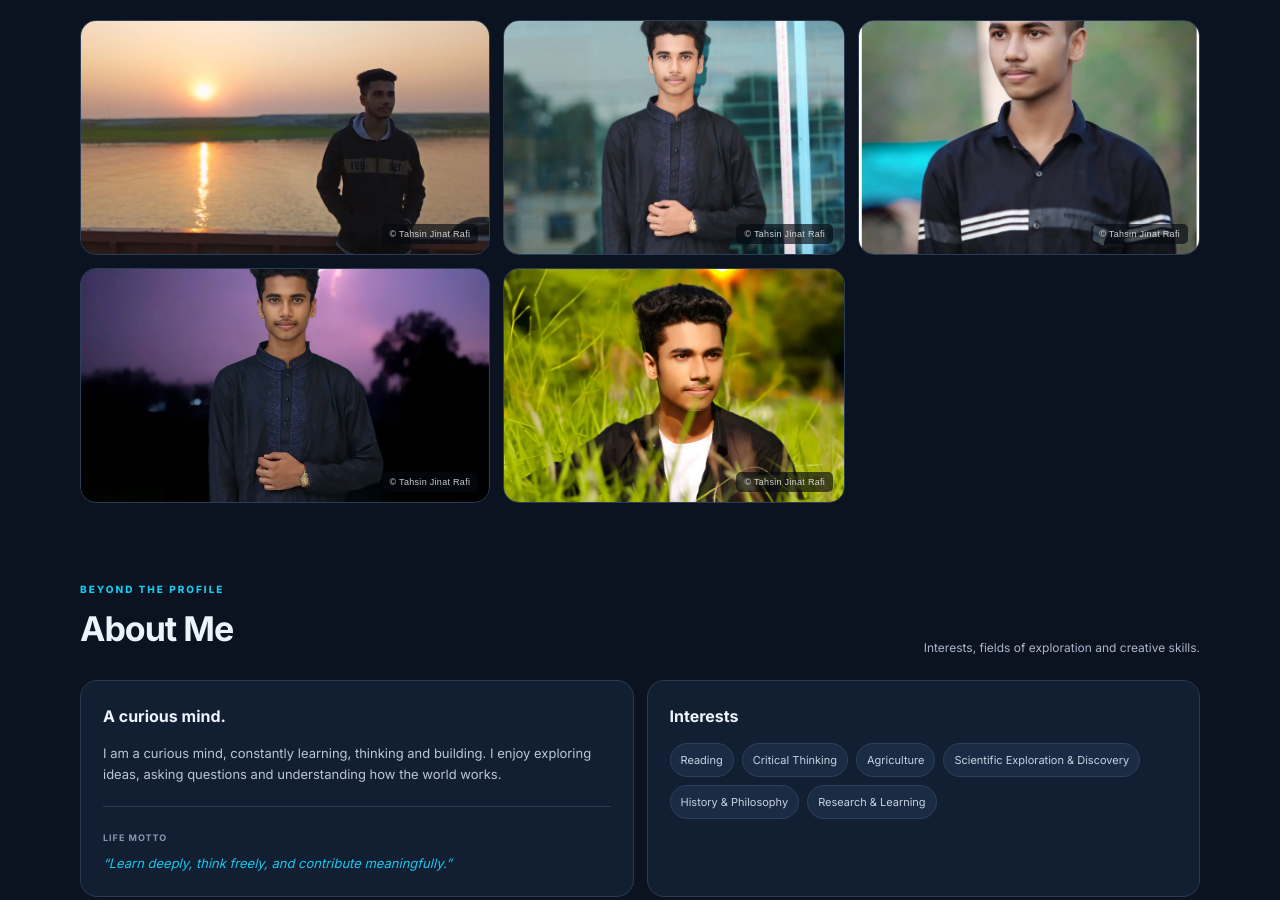
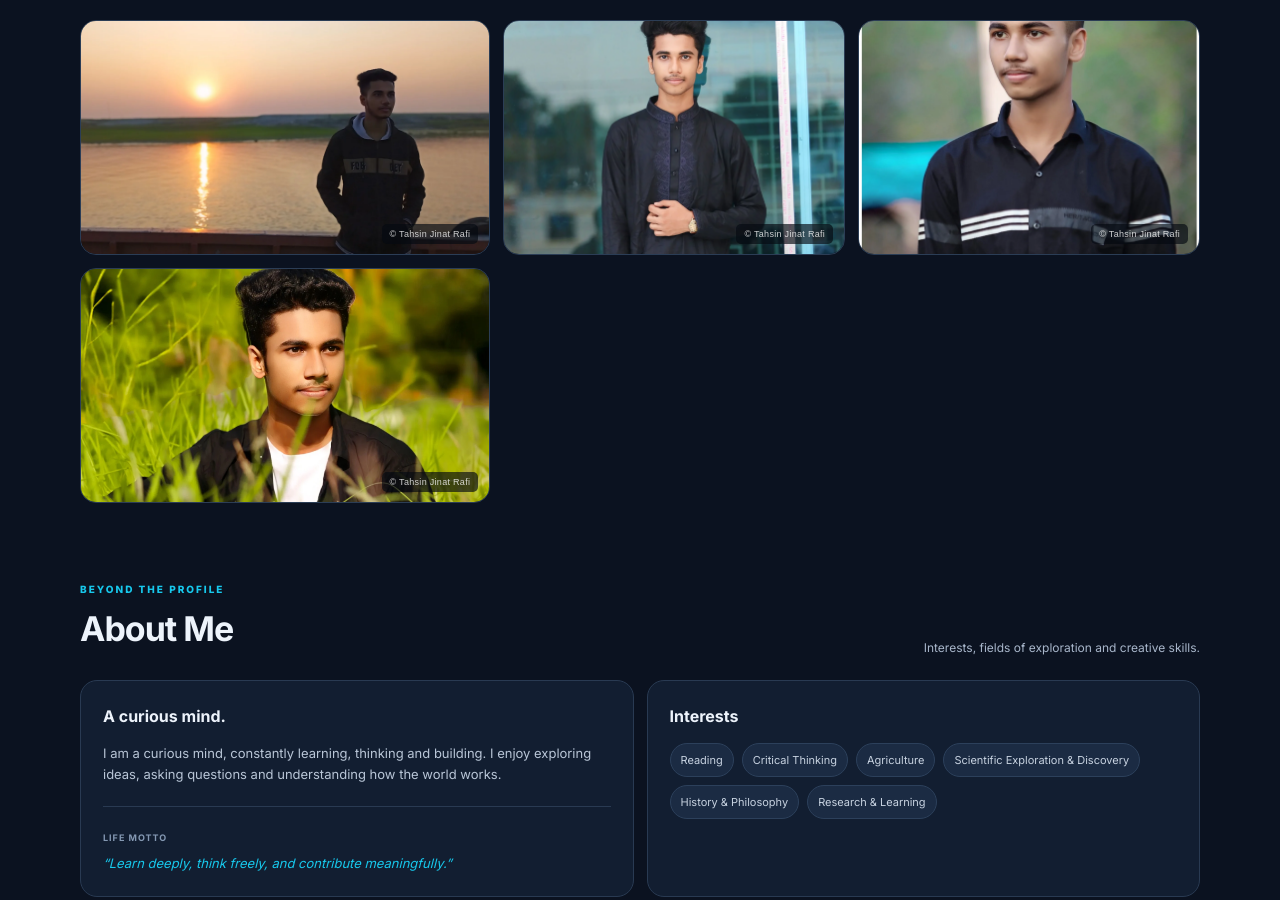
Before and after one commit to TahsinJinatRafi/tahsinjinatrafi.github.io, a plain HTML site: page index.html in a window 1280 px wide. Shown: the part 886-1786 px from the top of the page. Drawn offline with Linux system fonts and the light colour scheme.

Commit message:
Remove unwanted creative gallery image

```diff
--- a/index.html
+++ b/index.html
@@ -1,7 +1,7 @@
 <!doctype html><html lang="en"><head><meta charset="utf-8"><meta name="viewport" content="width=device-width,initial-scale=1"><meta name="theme-color" content="#0b1220"><meta name="description" content="Tahsin Jinat Rafi — Student, Thinker, Visionary. Explore his interests, creative skills, photographs and writings."><meta name="author" content="Tahsin Jinat Rafi"><meta name="robots" content="index,follow"><title>Tahsin Jinat Rafi | Personal Website</title><meta property="og:title" content="Tahsin Jinat Rafi | Personal Website"><meta property="og:description" content="Student · Thinker · Visionary. A curious mind, constantly learning, thinking and building."><meta property="og:image" content="assets/profile.webp"><link rel="stylesheet" href="styles.css"><script type="application/ld+json">{"@context":"https://schema.org","@type":"Person","name":"Tahsin Jinat Rafi","alternateName":"Tahsin Rafi","jobTitle":"Student","description":"A curious mind, constantly learning, thinking and building.","sameAs":["https://www.facebook.com/tahsinjinat.rafi"]}</script></head><body>
 <header class="top"><a class="logo" href="#home">TR<span>.</span></a><nav id="nav"><a href="#home">Home</a><a href="#gallery">Gallery</a><a href="#about">About</a><a href="#writings">Writings</a></nav><a class="top-fb" href="https://www.facebook.com/tahsinjinat.rafi" target="_blank" rel="noopener">Facebook ↗</a><button class="menu" aria-label="Toggle menu">☰</button></header>
 <main><section class="wrap hero" id="home"><article class="profile"><div class="hero-grid"><div class="portrait"><img class="protected" src="assets/profile.webp" alt="Portrait of Tahsin Jinat Rafi"><span class="watermark">© Tahsin Jinat Rafi</span></div><div class="bio"><p class="kicker">PERSONAL WEBSITE</p><h1>Tahsin Jinat Rafi</h1><p class="tag">Student <i>·</i> Thinker <i>·</i> Visionary</p><p class="intro">A curious mind, constantly learning, thinking and building.</p><div class="facts"><div><small>KNOWN AS</small><b>Tahsin Rafi</b></div><div><small>OCCUPATION</small><b>Student</b></div><div><small>LOCATION</small><b>Tangail, Dhaka</b></div></div><a class="fb-button" href="https://www.facebook.com/tahsinjinat.rafi" target="_blank" rel="noopener"><strong>f</strong> Visit My Facebook Profile ↗</a></div></div><div class="motto-line">Learn deeply, think freely, and contribute meaningfully. <span>● Always learning</span></div></article></section>
-<section class="wrap section" id="gallery"><div class="heading"><div><p class="kicker">A FEW MOMENTS</p><h2>Photo Gallery</h2></div><p>Moments, portraits and memories.</p></div><div class="gallery"><button data-i="0" aria-label="Open sunset photo"><img class="protected" src="assets/gallery-sunset.webp" alt="Tahsin beside a river at sunset" loading="lazy"><span class="watermark">© Tahsin Jinat Rafi</span></button><button data-i="1" aria-label="Open traditional portrait"><img class="protected" src="assets/gallery-panjabi.webp" alt="Tahsin wearing a black traditional outfit" loading="lazy"><span class="watermark">© Tahsin Jinat Rafi</span></button><button data-i="2" aria-label="Open portrait"><img class="protected" src="assets/gallery-portrait.webp" alt="Portrait of Tahsin in a black shirt" loading="lazy"><span class="watermark">© Tahsin Jinat Rafi</span></button><button data-i="3" aria-label="Open creative portrait"><img class="protected" src="assets/gallery-creative.webp" alt="Creative portrait of Tahsin" loading="lazy"><span class="watermark">© Tahsin Jinat Rafi</span></button><button data-i="4" aria-label="Open nature portrait"><img class="protected" src="assets/gallery-nature.webp" alt="Tahsin among green plants in sunlight" loading="lazy"><span class="watermark">© Tahsin Jinat Rafi</span></button></div></section>
+<section class="wrap section" id="gallery"><div class="heading"><div><p class="kicker">A FEW MOMENTS</p><h2>Photo Gallery</h2></div><p>Moments, portraits and memories.</p></div><div class="gallery"><button data-i="0" aria-label="Open sunset photo"><img class="protected" src="assets/gallery-sunset.webp" alt="Tahsin beside a river at sunset" loading="lazy"><span class="watermark">© Tahsin Jinat Rafi</span></button><button data-i="1" aria-label="Open traditional portrait"><img class="protected" src="assets/gallery-panjabi.webp" alt="Tahsin wearing a black traditional outfit" loading="lazy"><span class="watermark">© Tahsin Jinat Rafi</span></button><button data-i="2" aria-label="Open portrait"><img class="protected" src="assets/gallery-portrait.webp" alt="Portrait of Tahsin in a black shirt" loading="lazy"><span class="watermark">© Tahsin Jinat Rafi</span></button><button data-i="4" aria-label="Open nature portrait"><img class="protected" src="assets/gallery-nature.webp" alt="Tahsin among green plants in sunlight" loading="lazy"><span class="watermark">© Tahsin Jinat Rafi</span></button></div></section>
 <section class="wrap section" id="about"><div class="heading"><div><p class="kicker">BEYOND THE PROFILE</p><h2>About Me</h2></div><p>Interests, fields of exploration and creative skills.</p></div><div class="about-grid"><article class="panel"><h3>A curious mind.</h3><p>I am a curious mind, constantly learning, thinking and building. I enjoy exploring ideas, asking questions and understanding how the world works.</p><div class="life"><small>LIFE MOTTO</small><p>“Learn deeply, think freely, and contribute meaningfully.”</p></div></article><article class="panel"><h3>Interests</h3><div class="chips"><span>Reading</span><span>Critical Thinking</span><span>Agriculture</span><span>Scientific Exploration & Discovery</span><span>History & Philosophy</span><span>Research & Learning</span></div></article><article class="panel"><h3>Fields of Exploration</h3><div class="chips"><span>Science</span><span>Agriculture</span><span>Technology</span><span>Psychology</span><span>Philosophy</span><span>History</span><span>Geography</span><span>Politics</span></div></article><article class="panel"><h3>Creative & Technical Skills</h3><ul class="skills"><li>Video Editing</li><li>Graphic Design</li><li>Animation</li><li>AI Tools & Applications</li><li>Photo Editing</li><li>Digital Content Creation</li></ul></article></div></section>
 <section class="wrap section" id="writings"><div class="heading"><div><p class="kicker">IDEAS & PERSPECTIVES</p><h2>Writings & Thoughts</h2></div><p>New articles and reflections will appear here over time.</p></div><div id="articles"></div><p class="empty" id="empty">The first article is on its way. Check back soon.</p></section></main><footer><a class="logo" href="#home">TR<span>.</span></a><p>Learn deeply. Think freely. Contribute meaningfully.</p><a href="https://www.facebook.com/tahsinjinat.rafi" target="_blank" rel="noopener">Facebook ↗</a><small>© <span id="year"></span> Tahsin Jinat Rafi. All rights reserved.</small></footer>
 <div class="lightbox" id="lightbox" aria-hidden="true"><button class="close" aria-label="Close">×</button><button class="prev" aria-label="Previous">‹</button><figure><img id="large" alt=""><figcaption id="count"></figcaption><span class="watermark">© Tahsin Jinat Rafi</span></figure><button class="next" aria-label="Next">›</button></div><script src="articles.js"></script><script src="script.js"></script></body></html>
```
